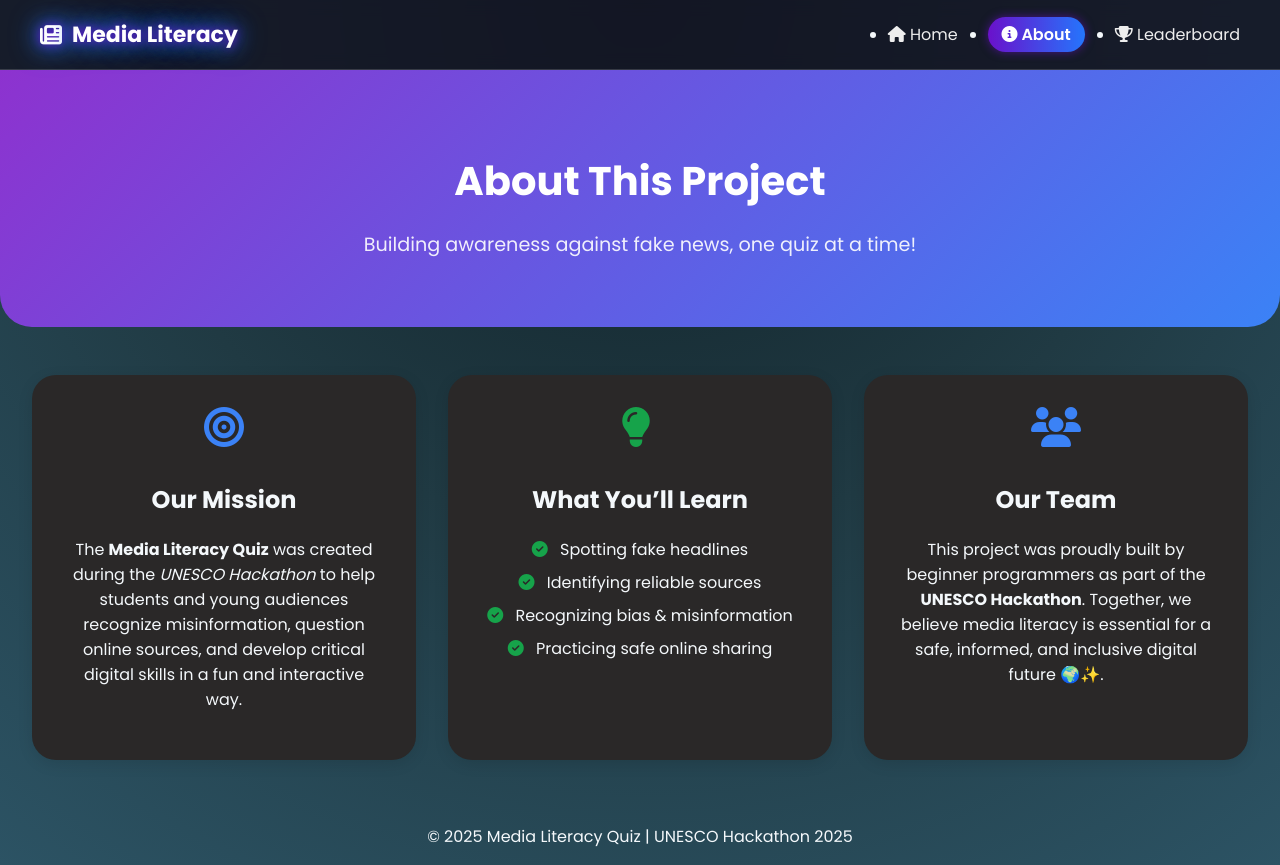
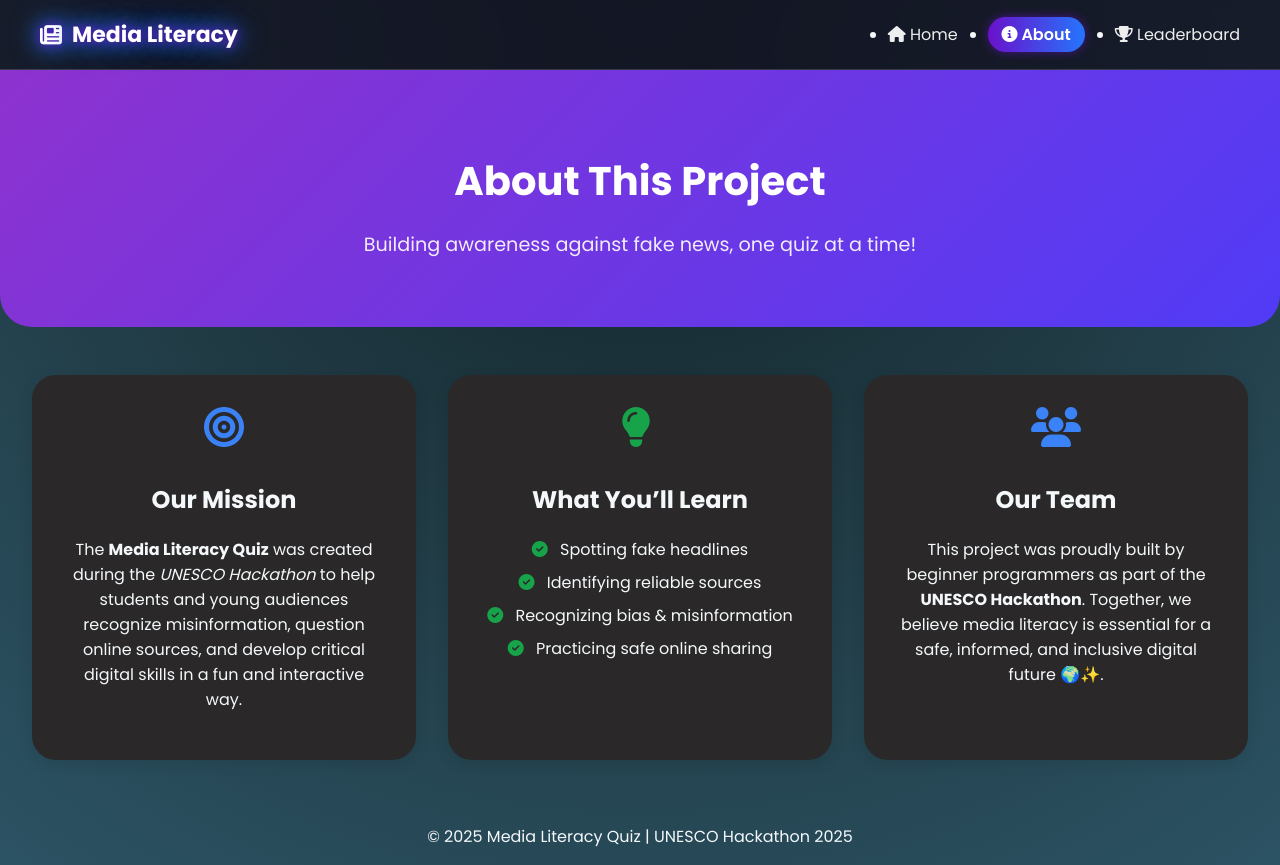
Before and after one commit to hall922/Media-Literacy-Game, a plain HTML site: page pages/about.html in a window 1280 px wide. Drawn offline with Linux system fonts and the light colour scheme.

```diff
--- a/pages/about.html
+++ b/pages/about.html
@@ -69,7 +69,7 @@
   <style>
     /* Hero Section */
     .hero-about {
-      background: linear-gradient(135deg, rgb(141, 50, 207), #3b82f6);
+      background: linear-gradient(135deg, rgb(141, 50, 207), #513bf6);
       color: white;
       text-align: center;
       padding: 3rem 1rem;
```
Also changed, not shown: 1 other file.
